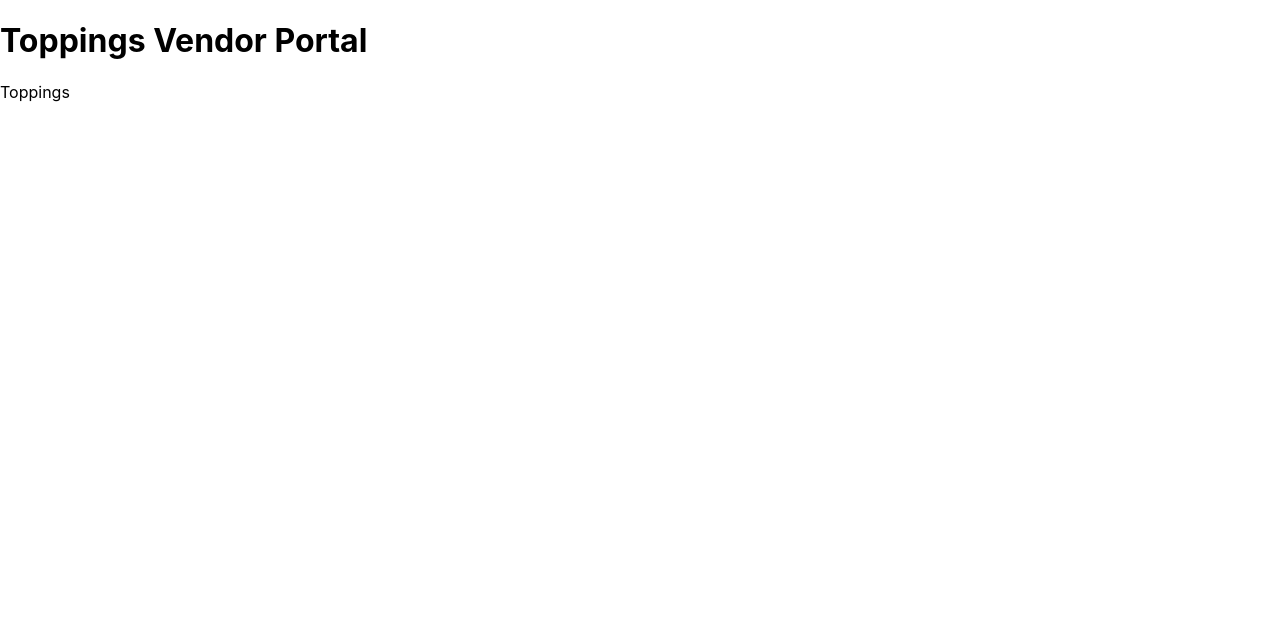
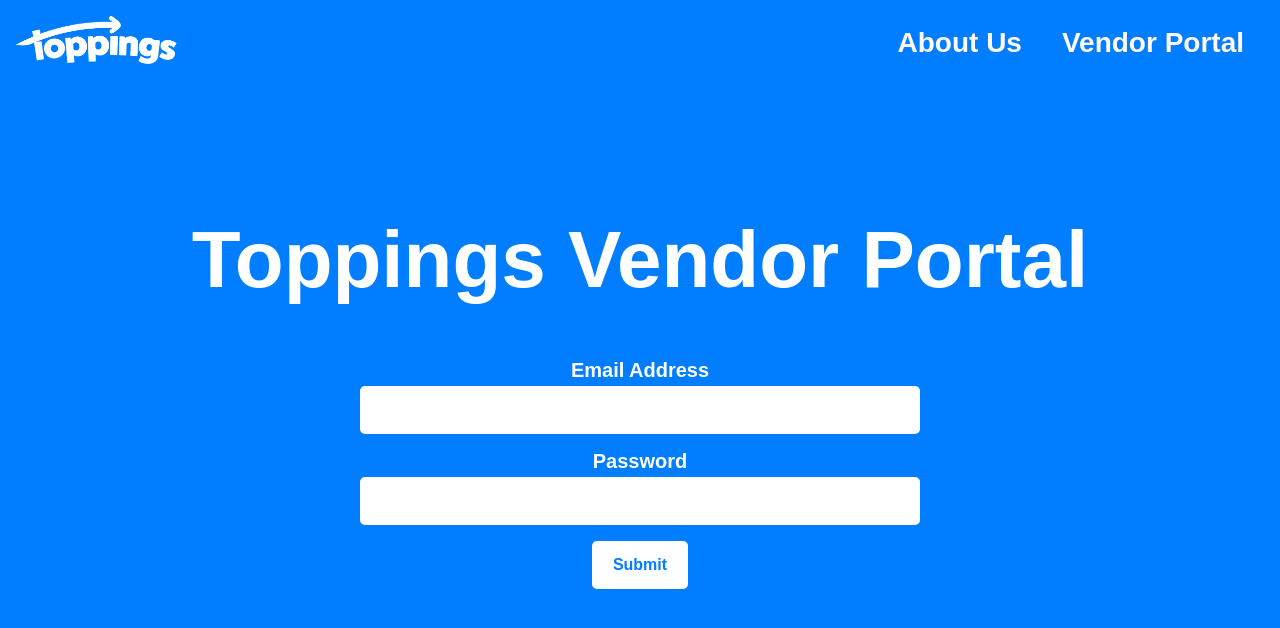
Before and after one commit to toppings-dev/legacy-toppings-vendor, a React (Create React App) app: page /portal in a window 1280 px wide. Shown: the top 628 px of the page. Built offline with nearby package versions, Linux system fonts and the light colour scheme.

Commit message:
Styled vendor portal

```diff
--- a/src/App.css
+++ b/src/App.css
@@ -0,0 +1,144 @@
+* {
+	box-sizing: border-box;
+}
+
+body {
+    text-align: left;
+    font-family: fatfrank, sans-serif;
+}
+
+.wrapper {
+    background-color: #ffffff;
+    color: #000000;
+    width: 100vw;
+    height: 100vh;
+    overflow-x: hidden;
+}
+
+header.primary {
+    background-color: #007eff;
+    color: #ffffff;
+	width: 100%;
+	margin: 0 auto;
+	padding: 1rem;
+    position: fixed;
+    top: 0;
+	-webkit-user-select: none;
+	-ms-user-select: none;
+	-moz-user-select: none;
+	-o-user-select: none;
+	user-select: none;
+}
+
+header.primary nav {
+	display: grid;
+	grid-template-areas: 'heading nav-buttons';
+}
+
+header.primary span.heading {
+	font-size: 1.5rem;
+	margin: auto 0rem;
+	grid-area: heading;
+	justify-self: start;
+}
+
+header.primary span.heading img {
+	height: 3rem;
+}
+
+header.primary a.nav-link {
+	color: #fff;
+}
+
+a.nav-link {
+	text-decoration: none;
+}
+
+.nav-buttons {
+	margin: auto 0rem;
+	list-style: none;
+	grid-area: nav-buttons;
+	justify-self: end;
+}
+
+.nav-buttons li {
+	display: inline-block;
+	margin: 0.5em 1.25em;
+}
+
+.nav-buttons li a.nav-link{
+	color: #fff9fa;
+    font-size: 1.75rem;
+    font-weight: bold;
+	-webkit-transition: 0.3s ease-in-out;
+	-ms-transition: 0.3s ease-in-out;
+	-moz-transition: 0.3s ease-in-out;
+	-o-transition: 0.3s ease-in-out;
+	transition: 0.3s ease-in-out;
+}
+
+.nav-buttons li a.nav-link:hover {
+	color: #ffffff;
+	opacity: 1;
+}
+
+.portal-container {
+    background-color: #007eff;
+    color: #ffffff;
+    width: 100%;
+    height: 100%;
+    text-align: center;
+    align-items: center;
+}
+
+.login-container {
+    width: 100%;
+    height: 20rem;
+    margin: auto;
+    padding: 10rem;
+}
+
+.login-container h1 {
+    font-size: 5rem;
+}
+
+.login-container span.error-message {
+    border: 1px solid #b71c1c;
+    border-radius: 5px;
+    background-color: #ef9a9a;
+    color: #b71c1c;
+    width: 35rem;
+    margin: auto;
+    padding: 0.5rem;
+    display: block;
+}
+
+.login-container label {
+    font-size: 1.25rem;
+    font-weight: bold;
+    display: block;
+    margin: 1rem 0rem 0.25rem 0rem;
+}
+
+.login-container input.text-input {
+    width: 35rem;
+    height: 3rem;
+    border: none;
+    border-radius: 5px;
+    padding: 1rem;
+    font-size: 1.25rem;
+}
+
+.submit-button {
+    border: none;
+    border-radius: 5px;
+    background-color: #ffffff;
+    color: #007eff;
+    font-size: 1rem;
+    font-weight: bold;
+    width: 6rem;
+    height: 3rem;
+    display: block;
+    margin: 1rem auto;
+    cursor: pointer;
+}
--- a/src/App.js
+++ b/src/App.js
@@ -1,6 +1,8 @@
 import './App.css';
-import { BrowserRouter, Route, Switch } from 'react-router-dom';
+import React, { useState } from 'react';
+import { BrowserRouter, Route, Link } from 'react-router-dom';
 
+import logo from './assets/images/logo-white.png';
 import Portal from './pages/Portal';
 
 function App() {
@@ -8,11 +10,18 @@
     <div className="wrapper">
       <BrowserRouter>
         <Route exact path="/portal" component={Portal} />
+
+        <header className="primary">
+          <nav>
+            <span className="heading"><Link className="nav-link" to="/"><img src={logo} /></Link></span>
+
+            <ul className="nav-buttons links">
+              <li><Link className="nav-link" to="/">About Us</Link></li>
+              <li><Link className="nav-link" to="/portal">Vendor Portal</Link></li>
+            </ul>
+          </nav>
+        </header>
       </BrowserRouter>
-
-      <header className="primary">
-        Toppings
-      </header>
     </div>
   );
 }
--- a/src/pages/Portal.js
+++ b/src/pages/Portal.js
@@ -1,11 +1,29 @@
-
+import React, { useState } from 'react';
 
 function Portal() {
+  const [email, setEmail] = useState('');
+  const [password, setPassword] = useState('');
+  const [error, setError] = useState(false);
+
+  function login() {
+    setError(prevError => !prevError);
+    console.log(error);
+  }
+
   return (
     <div className="portal-container">
-      <h1>
-        Toppings Vendor Portal
-      </h1>
+      <div className="login-container">
+        <h1>
+          Toppings Vendor Portal
+        </h1>
+
+        <form>
+          {error ? <span className="error-message">Incorrect username or password.</span> : ""}
+          <label for="email">Email Address</label><input className="text-input" type="email" onChange={(e) => setEmail(e.target.value)} />
+          <label for="password">Password</label><input className="text-input" type="password" onChange={(e) => setPassword(e.target.value)} />
+          <input className="submit-button" type="submit" value="Submit" onClick={login} />
+        </form>
+      </div>
     </div>
   );
 }
```
Also changed, not shown: src/assets/images/logo-white.png (renamed from src/assets/images/logo white.png).
